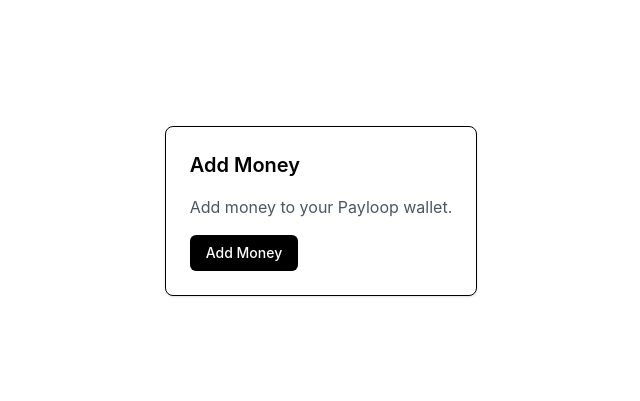
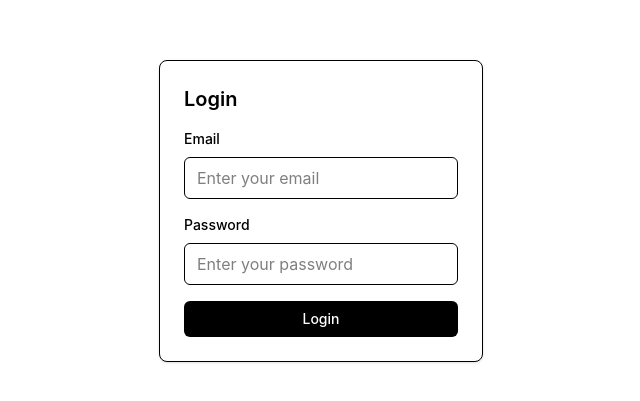
Before and after one commit to Czar-16/payloop, a Next.js app in the folder apps/user-payloop/: page / in a window 1280 px wide. Shown: the part 189-590 px from the top of the page, without its empty margins (319-959 px from the left). Built offline with nearby package versions, Linux system fonts and the light colour scheme.

Commit message:
feat: Text-input added in UI

```diff
--- a/apps/user-payloop/app/page.tsx
+++ b/apps/user-payloop/app/page.tsx
@@ -1,14 +1,30 @@
 import { Button } from "@repo/ui/button";
 import { Card } from "@repo/ui/card";
+import { TextInput } from "@repo/ui/text-input";
 
 export default function Home() {
   return (
     <main className="flex min-h-screen items-center justify-center">
       <Card>
-        <h2 className="mb-4 text-xl font-semibold">Add Money</h2>
-        <p className="mb-4 text-gray-600">Add money to your Payloop wallet.</p>
+        <div className="flex flex-col gap-4">
+          <h2 className="text-xl font-semibold">Login</h2>
 
-        <Button>Add Money</Button>
+          <TextInput
+            label="Email"
+            name="email"
+            type="email"
+            placeholder="Enter your email"
+          />
+
+          <TextInput
+            label="Password"
+            name="password"
+            type="password"
+            placeholder="Enter your password"
+          />
+
+          <Button type="submit">Login</Button>
+        </div>
       </Card>
     </main>
   );
--- /dev/null
+++ b/packages/ui/src/text-input.tsx
@@ -0,0 +1,28 @@
+import React from "react";
+
+interface TextInputProps {
+  label: string;
+  placeholder?: string;
+  type?: string;
+  name?: string;
+}
+
+export function TextInput({
+  label,
+  placeholder,
+  type = "text",
+  name,
+}: TextInputProps) {
+  return (
+    <div className="flex flex-col gap-2">
+      <label className="text-sm font-medium">{label}</label>
+
+      <input
+        name={name}
+        type={type}
+        placeholder={placeholder}
+        className="rounded-md border px-3 py-2 outline-none focus:ring-2"
+      />
+    </div>
+  );
+}
```
